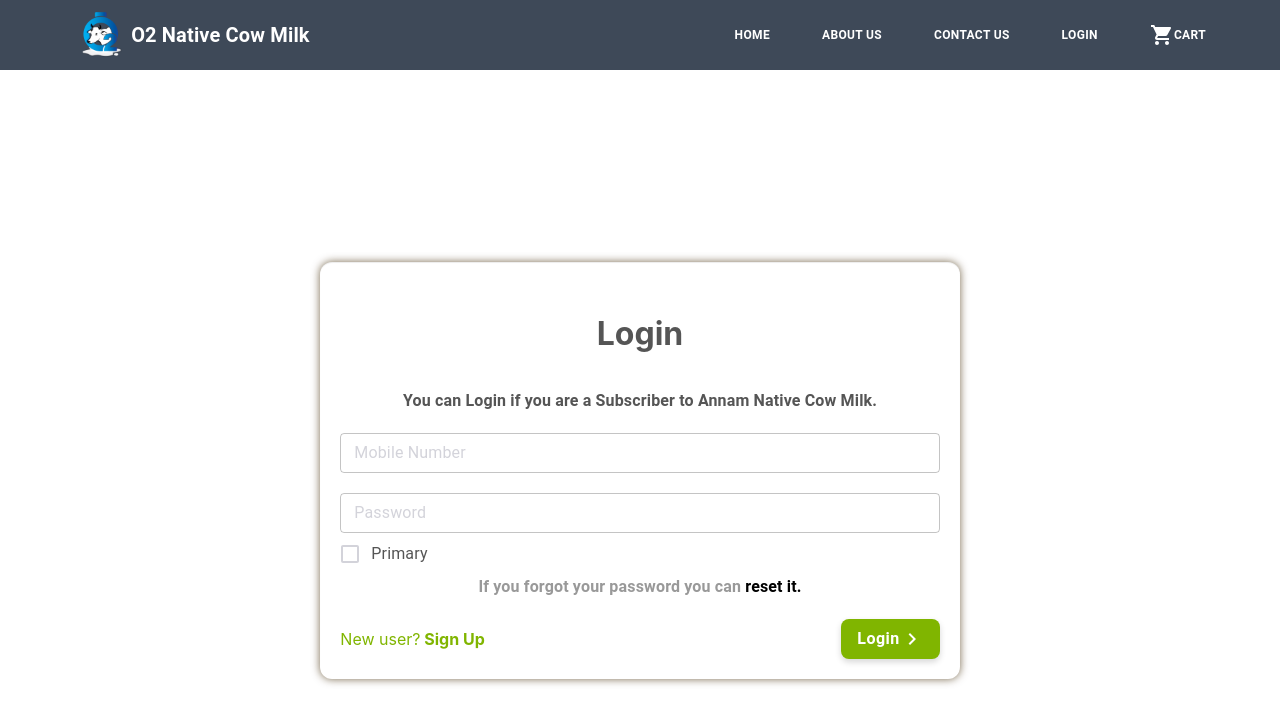
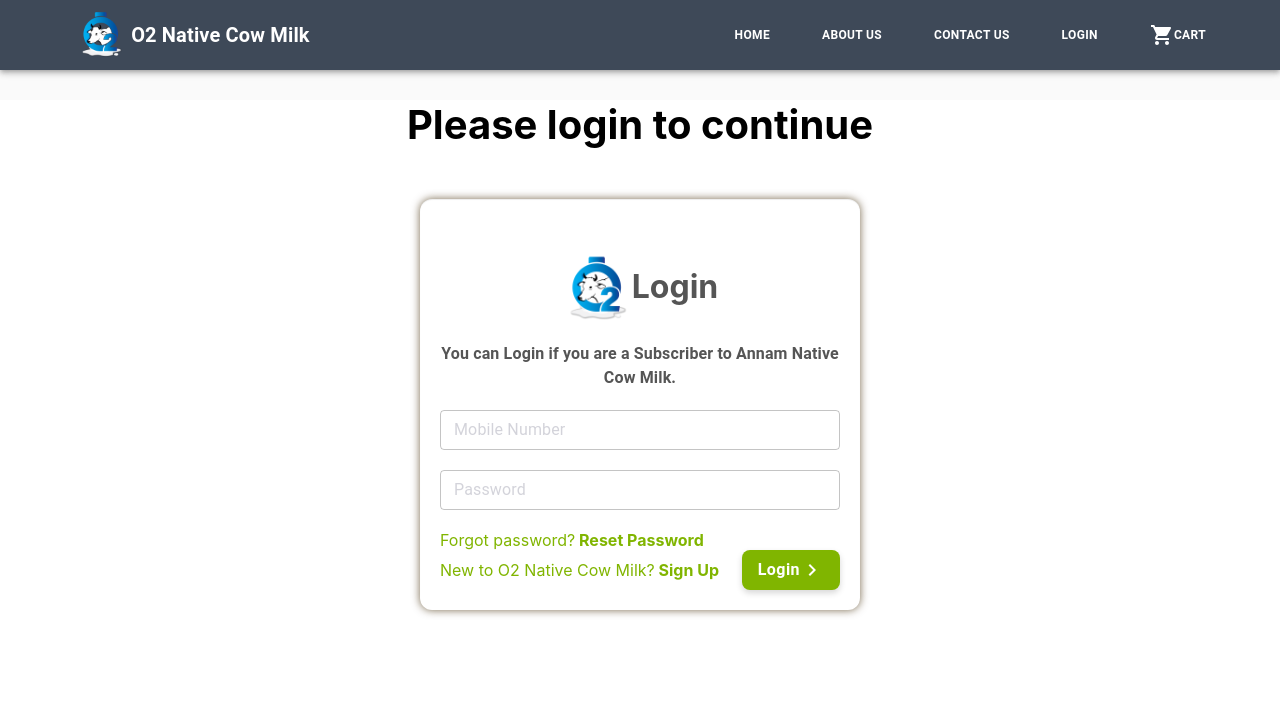
Before and after one commit to prakashpravi/e-comm, a React (Create React App) app: page /login in a window 1280 px wide. Shown: the top 724 px of the page. Built offline with nearby package versions, Linux system fonts and the light colour scheme.

Commit message:
home page ui fixes

```diff
--- a/src/screens/login/index.js
+++ b/src/screens/login/index.js
@@ -4,7 +4,7 @@
 
 import Button from '@material-ui/core/Button';
 import Grid from '@material-ui/core/Grid';
-import { Typography, FormControlLabel, Checkbox, TextField, withStyles } from '@material-ui/core';
+import { Typography, Dialog, TextField, withStyles } from '@material-ui/core';
 import NavigateNextIcon from '@material-ui/icons/NavigateNext';
 import { withRouter } from "react-router-dom";
 
@@ -14,7 +14,7 @@
     root: {
         background: '#fff',
         alignItems: "center",
-        display: "flex",
+        // display: "flex",
         height: "100vh",
         justifyContent: "center"
     },
@@ -26,7 +26,11 @@
         color: " #555555",
         borderRadius: 12,
         padding: 20,
-        margin: 20,
+        width: "400px",
+        margin: "auto",
+        [theme.breakpoints.down('xs')]: {
+            width: "80%",
+        },
     },
     discription: {
         textAlign: "center",
@@ -49,6 +53,14 @@
     letter: {
         color: "#80B500",
         cursor: "pointer"
+    }, resetspass: {
+        borderRadius: 8,
+        boxShadow: "0 3px 6px 0 rgba(0, 0, 0, 0.16)",
+        textTransform: "capitalize",
+        fontWeight: 600,
+        fontSize: 16,
+        background: "#3E4958",
+        marginTop: 20
     },
     submit: {
         borderRadius: 8,
@@ -71,16 +83,71 @@
         textAlign: "center",
         borderBottom: "4px solid #fff",
         fontSize: "2rem"
+    }, text: {
+        textAlign: "center",
+        fontSize: 40,
+        margin: "30px",
+        [theme.breakpoints.down('xs')]: {
+            fontSize: 30,
+        },
+    }, alert: {
+        textAlign: "center",
+        padding: 12,
+        marginBottom: 20,
+        "& h3": {
+            color: "#000",
+            fontSize: 17,
+            marginTop: 30
+        }
+    }, brdr: {
+        "& .MuiDialog-paperWidthSm": {
+            borderRadius: 20
+        }
     }
 });
+// InitialState
+const initialState = {
+    open: false,
+}
+// end
+class Login extends React.Component {
+    constructor(props) {
+        super(props);
+        this.state = initialState;
+    }
 
-class Login extends React.Component {
+    handleClose = () => {
+        this.setState({
+            ...this.state,
+            open: !this.state.open
+        })
+    };
     render() {
         const { classes } = this.props;
+        const { open } = this.state;
         return (
             <Grid className={classes.root}>
+                <Dialog onClose={() => this.handleClose()} open={open} className={classes.brdr}>
+                    <div className={classes.alert}>
+                        <img alt="img" src="assets/images/bg_2.png" width="70px" style={{ marginBottom: -23 }} />
+                        <br /><h3>Please enter your mobile number to reset password</h3>
+                        <TextField size="small" label="Mobile Number" variant="outlined" type="text" className={classes.input} />
+                        <Button
+                            type="submit"
+                            fullWidth
+                            variant="contained"
+                            color="primary"
+                            className={classes.resetspass}
+                            onClick={() => this.handleClose()}
+                        >Verify Mobile Number
+                                </Button>
+                    </div>
+                </Dialog>
+                <h3 className={classes.text}>Please login to continue</h3> <br />
                 <div className={classes.paper}>
-                    <h3 className={classes.title}>Login</h3>
+                    <h3 className={classes.title}>
+                        <img alt="img" src="assets/images/bg_2.png" width="70px" style={{ marginBottom: -23 }} />
+                        Login</h3>
                     <Grid container component="main" >
                         <Grid item xs={12} sm={12} md={12} lg={12}>
                             <Typography className={classes.discription} variant="body1">{"You can Login if you are a Subscriber to Annam Native Cow Milk."}</Typography>
@@ -88,7 +155,7 @@
                             <TextField size="small" label="Mobile Number" variant="outlined" type="text" className={classes.input} />
                             <TextField size="small" label="Password" variant="outlined" className={classes.input} />
 
-                            <FormControlLabel
+                            {/* <FormControlLabel
                                 control={
                                     <Checkbox
                                         // checked={state.checkedB}
@@ -98,16 +165,17 @@
                                     />
                                 }
                                 label="Primary"
-                            />
-                            <Typography className={classes.reset} variant="body1">{"If you forgot your password you can"}<b style={{ color: "#000" }}> reset it.</b></Typography>
-
+                            /> */}
+                            {/* <Typography className={classes.reset} variant="body1">{"Forgot password?"}<b style={{ color: "#000" }}> reset it.</b></Typography> */}
+                            <br /> <br />
                             <Grid
                                 container
                                 direction="row"
                                 justify="space-between"
                                 alignItems="center"
                             >
-                                <Grid><div className={classes.letter}>New user?<b> Sign Up</b></div></Grid>
+                                <Grid><div className={classes.letter}>Forgot password?<b onClick={() => this.handleClose()}> Reset Password</b></div></Grid>
+                                <Grid><div className={classes.letter}>New to O2 Native Cow Milk?<b onClick={() => this.props.history.push("/signin")}> Sign Up</b></div></Grid>
                                 <Grid> <Button
                                     type="submit"
                                     fullWidth
```
Also changed, not shown: src/components/dashboard/index.js (+24 -2 lines).
